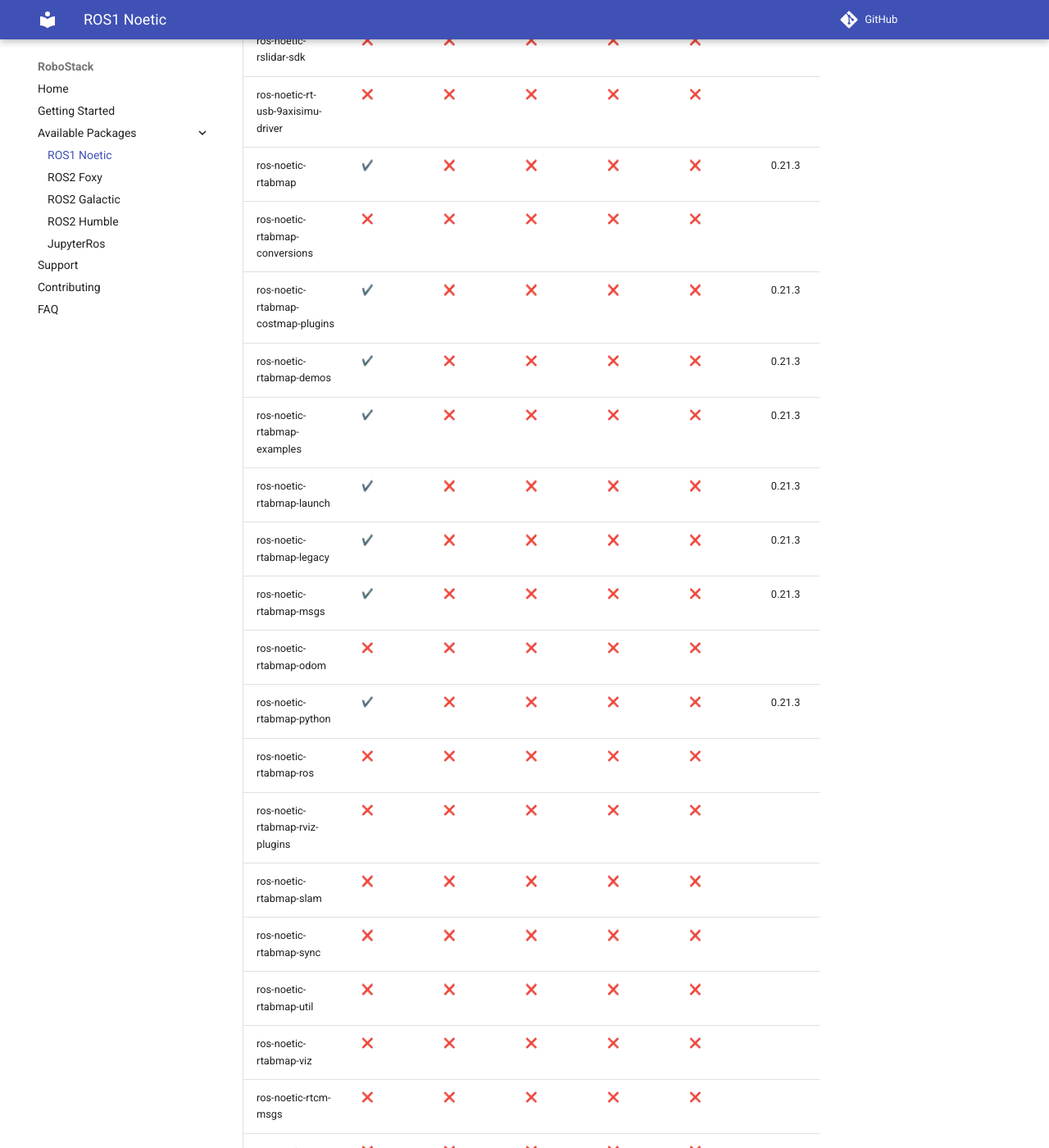
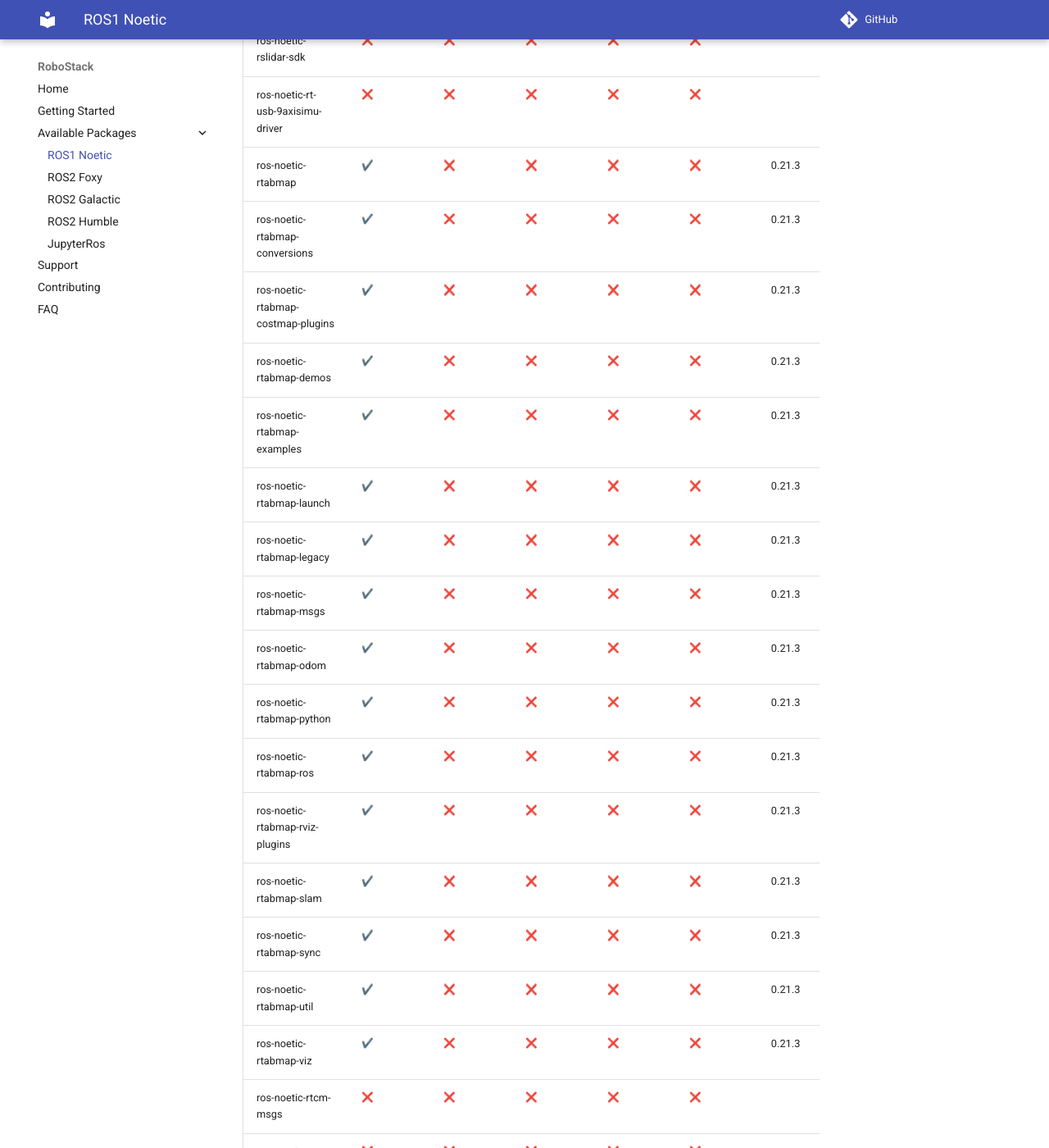
Before and after one commit to RoboStack/robostack.github.io, an MkDocs documentation site: the page built from docs/noetic.md, in a window 1280 px wide and 1400 px high, scrolled down 121855 px. Shown: the whole window at 82% size. Built offline with MkDocs 1.6.1 and Material for MkDocs 9.7.7, drawn with Linux system fonts in a browser that asks for light colours; emoji names are drawn with the system emoji font; comment, search, counter and statistics services are not loaded.

Commit message:
Update tables

```diff
--- a/docs/noetic.md
+++ b/docs/noetic.md
@@ -1677,21 +1677,21 @@
 | ros-noetic-rslidar-sdk | :x: { data-sort='0' } | :x: { data-sort='0' } | :x: { data-sort='0' } | :x: { data-sort='0' } | :x: { data-sort='0' } |   |
 | ros-noetic-rt-usb-9axisimu-driver | :x: { data-sort='0' } | :x: { data-sort='0' } | :x: { data-sort='0' } | :x: { data-sort='0' } | :x: { data-sort='0' } |   |
 | ros-noetic-rtabmap | :heavy_check_mark: { data-sort='1' } | :x: { data-sort='0' } | :x: { data-sort='0' } | :x: { data-sort='0' } | :x: { data-sort='0' } | 0.21.3  |
-| ros-noetic-rtabmap-conversions | :x: { data-sort='0' } | :x: { data-sort='0' } | :x: { data-sort='0' } | :x: { data-sort='0' } | :x: { data-sort='0' } |   |
+| ros-noetic-rtabmap-conversions | :heavy_check_mark: { data-sort='1' } | :x: { data-sort='0' } | :x: { data-sort='0' } | :x: { data-sort='0' } | :x: { data-sort='0' } | 0.21.3  |
 | ros-noetic-rtabmap-costmap-plugins | :heavy_check_mark: { data-sort='1' } | :x: { data-sort='0' } | :x: { data-sort='0' } | :x: { data-sort='0' } | :x: { data-sort='0' } | 0.21.3  |
 | ros-noetic-rtabmap-demos | :heavy_check_mark: { data-sort='1' } | :x: { data-sort='0' } | :x: { data-sort='0' } | :x: { data-sort='0' } | :x: { data-sort='0' } | 0.21.3  |
 | ros-noetic-rtabmap-examples | :heavy_check_mark: { data-sort='1' } | :x: { data-sort='0' } | :x: { data-sort='0' } | :x: { data-sort='0' } | :x: { data-sort='0' } | 0.21.3  |
 | ros-noetic-rtabmap-launch | :heavy_check_mark: { data-sort='1' } | :x: { data-sort='0' } | :x: { data-sort='0' } | :x: { data-sort='0' } | :x: { data-sort='0' } | 0.21.3  |
 | ros-noetic-rtabmap-legacy | :heavy_check_mark: { data-sort='1' } | :x: { data-sort='0' } | :x: { data-sort='0' } | :x: { data-sort='0' } | :x: { data-sort='0' } | 0.21.3  |
 | ros-noetic-rtabmap-msgs | :heavy_check_mark: { data-sort='1' } | :x: { data-sort='0' } | :x: { data-sort='0' } | :x: { data-sort='0' } | :x: { data-sort='0' } | 0.21.3  |
-| ros-noetic-rtabmap-odom | :x: { data-sort='0' } | :x: { data-sort='0' } | :x: { data-sort='0' } | :x: { data-sort='0' } | :x: { data-sort='0' } |   |
+| ros-noetic-rtabmap-odom | :heavy_check_mark: { data-sort='1' } | :x: { data-sort='0' } | :x: { data-sort='0' } | :x: { data-sort='0' } | :x: { data-sort='0' } | 0.21.3  |
 | ros-noetic-rtabmap-python | :heavy_check_mark: { data-sort='1' } | :x: { data-sort='0' } | :x: { data-sort='0' } | :x: { data-sort='0' } | :x: { data-sort='0' } | 0.21.3  |
-| ros-noetic-rtabmap-ros | :x: { data-sort='0' } | :x: { data-sort='0' } | :x: { data-sort='0' } | :x: { data-sort='0' } | :x: { data-sort='0' } |   |
-| ros-noetic-rtabmap-rviz-plugins | :x: { data-sort='0' } | :x: { data-sort='0' } | :x: { data-sort='0' } | :x: { data-sort='0' } | :x: { data-sort='0' } |   |
-| ros-noetic-rtabmap-slam | :x: { data-sort='0' } | :x: { data-sort='0' } | :x: { data-sort='0' } | :x: { data-sort='0' } | :x: { data-sort='0' } |   |
-| ros-noetic-rtabmap-sync | :x: { data-sort='0' } | :x: { data-sort='0' } | :x: { data-sort='0' } | :x: { data-sort='0' } | :x: { data-sort='0' } |   |
-| ros-noetic-rtabmap-util | :x: { data-sort='0' } | :x: { data-sort='0' } | :x: { data-sort='0' } | :x: { data-sort='0' } | :x: { data-sort='0' } |   |
-| ros-noetic-rtabmap-viz | :x: { data-sort='0' } | :x: { data-sort='0' } | :x: { data-sort='0' } | :x: { data-sort='0' } | :x: { data-sort='0' } |   |
+| ros-noetic-rtabmap-ros | :heavy_check_mark: { data-sort='1' } | :x: { data-sort='0' } | :x: { data-sort='0' } | :x: { data-sort='0' } | :x: { data-sort='0' } | 0.21.3  |
+| ros-noetic-rtabmap-rviz-plugins | :heavy_check_mark: { data-sort='1' } | :x: { data-sort='0' } | :x: { data-sort='0' } | :x: { data-sort='0' } | :x: { data-sort='0' } | 0.21.3  |
+| ros-noetic-rtabmap-slam | :heavy_check_mark: { data-sort='1' } | :x: { data-sort='0' } | :x: { data-sort='0' } | :x: { data-sort='0' } | :x: { data-sort='0' } | 0.21.3  |
+| ros-noetic-rtabmap-sync | :heavy_check_mark: { data-sort='1' } | :x: { data-sort='0' } | :x: { data-sort='0' } | :x: { data-sort='0' } | :x: { data-sort='0' } | 0.21.3  |
+| ros-noetic-rtabmap-util | :heavy_check_mark: { data-sort='1' } | :x: { data-sort='0' } | :x: { data-sort='0' } | :x: { data-sort='0' } | :x: { data-sort='0' } | 0.21.3  |
+| ros-noetic-rtabmap-viz | :heavy_check_mark: { data-sort='1' } | :x: { data-sort='0' } | :x: { data-sort='0' } | :x: { data-sort='0' } | :x: { data-sort='0' } | 0.21.3  |
 | ros-noetic-rtcm-msgs | :x: { data-sort='0' } | :x: { data-sort='0' } | :x: { data-sort='0' } | :x: { data-sort='0' } | :x: { data-sort='0' } |   |
 | ros-noetic-rtctree | :x: { data-sort='0' } | :x: { data-sort='0' } | :x: { data-sort='0' } | :x: { data-sort='0' } | :x: { data-sort='0' } |   |
 | ros-noetic-rtsprofile | :x: { data-sort='0' } | :x: { data-sort='0' } | :x: { data-sort='0' } | :x: { data-sort='0' } | :x: { data-sort='0' } |   |
```
Also changed, not shown: other parts of docs/noetic.md (+1 -1 lines).
